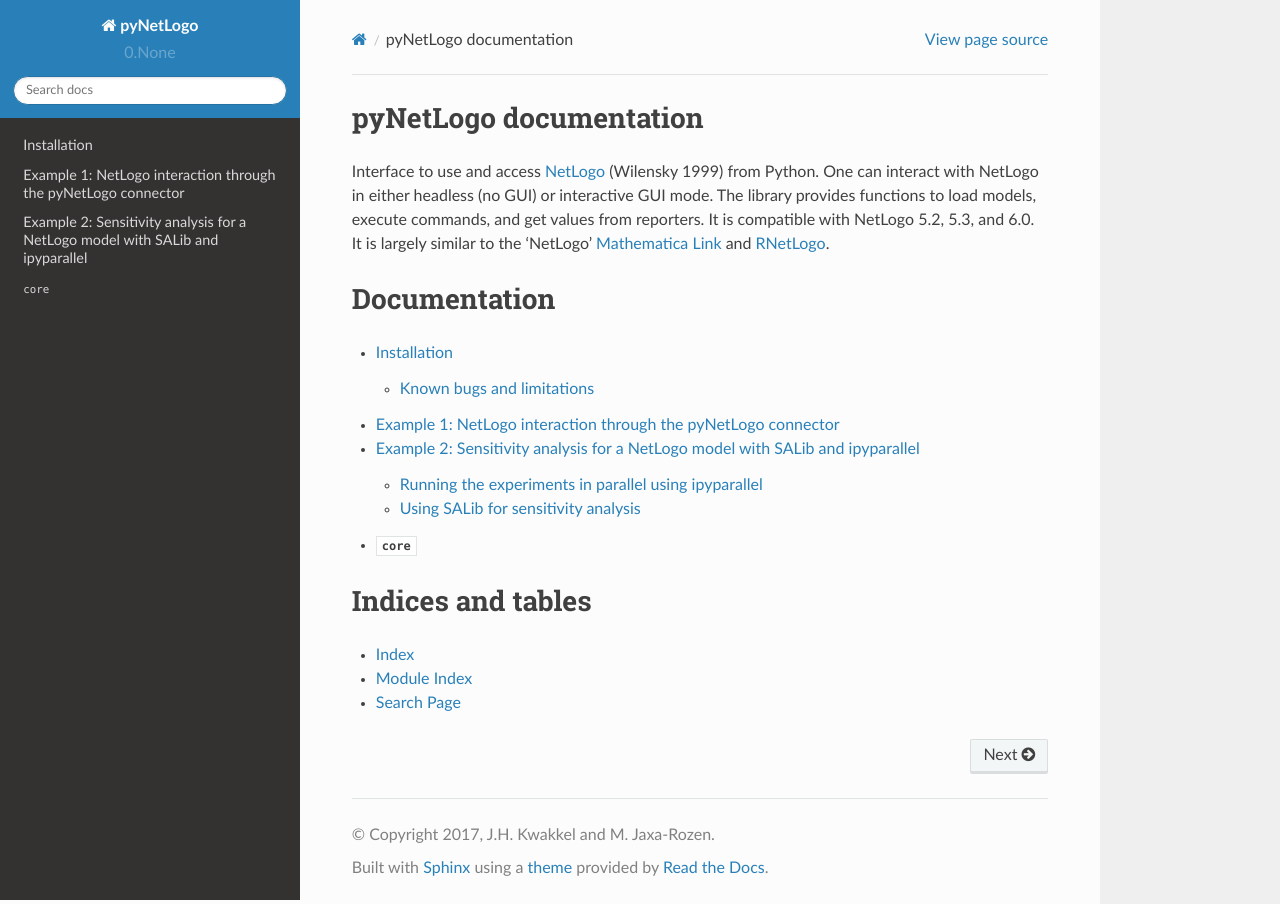
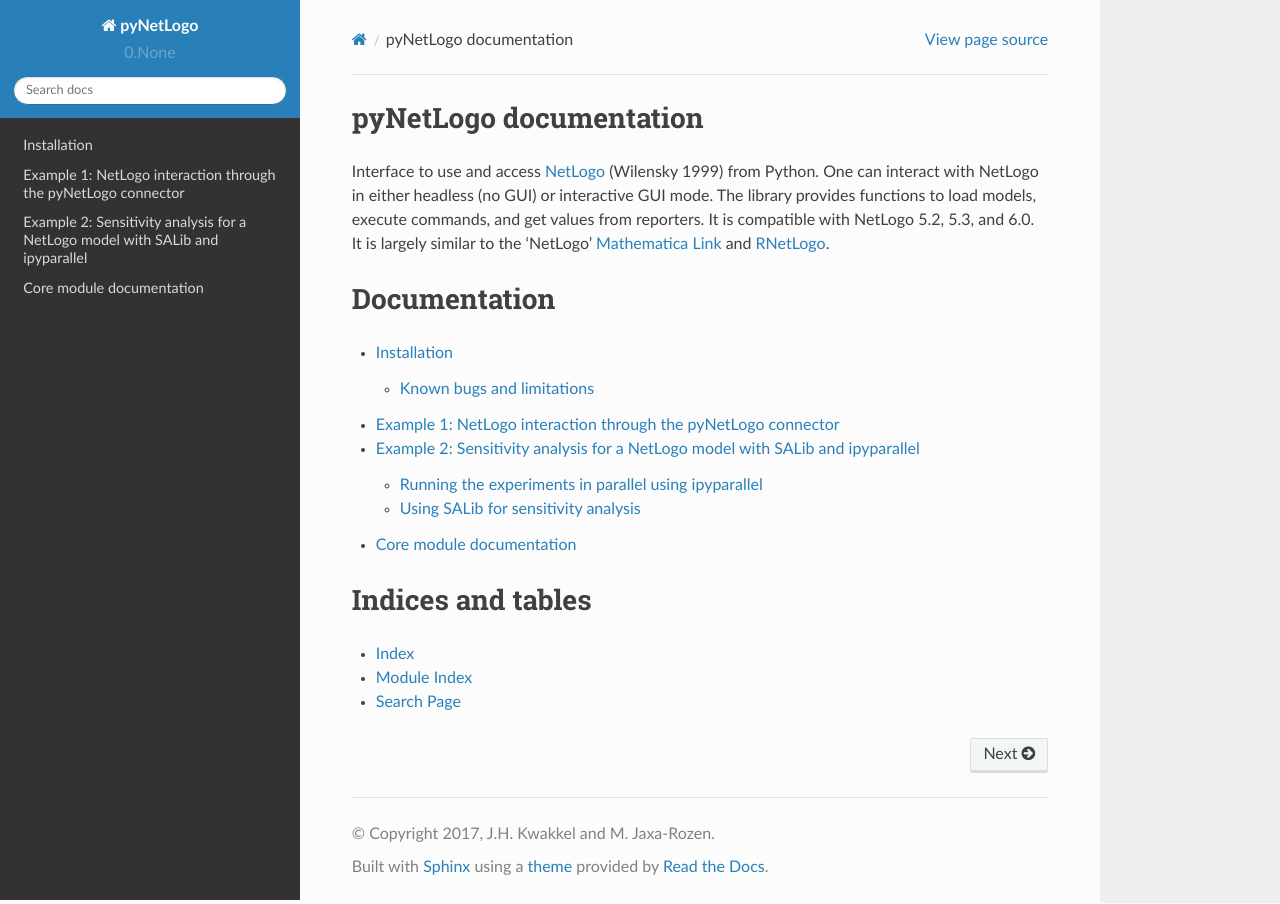
Before and after one commit to quaquel/pyNetLogo, a Sphinx documentation site: the page built from docs/source/index.rst, in a window 1280 px wide. Built offline with Sphinx 7.4.7 and the Read the Docs theme 2.0.0, drawn with Linux system fonts in a browser that asks for light colours.

Commit message:
RTD tweak

```diff
--- a/docs/source/index.rst
+++ b/docs/source/index.rst
@@ -23,7 +23,7 @@
    install.rst
    example1.rst
    example2.rst
-   ./_docs/pynetlogo.rst
+   Core module documentation <./_docs/pynetlogo.rst>
 
 
 
```
